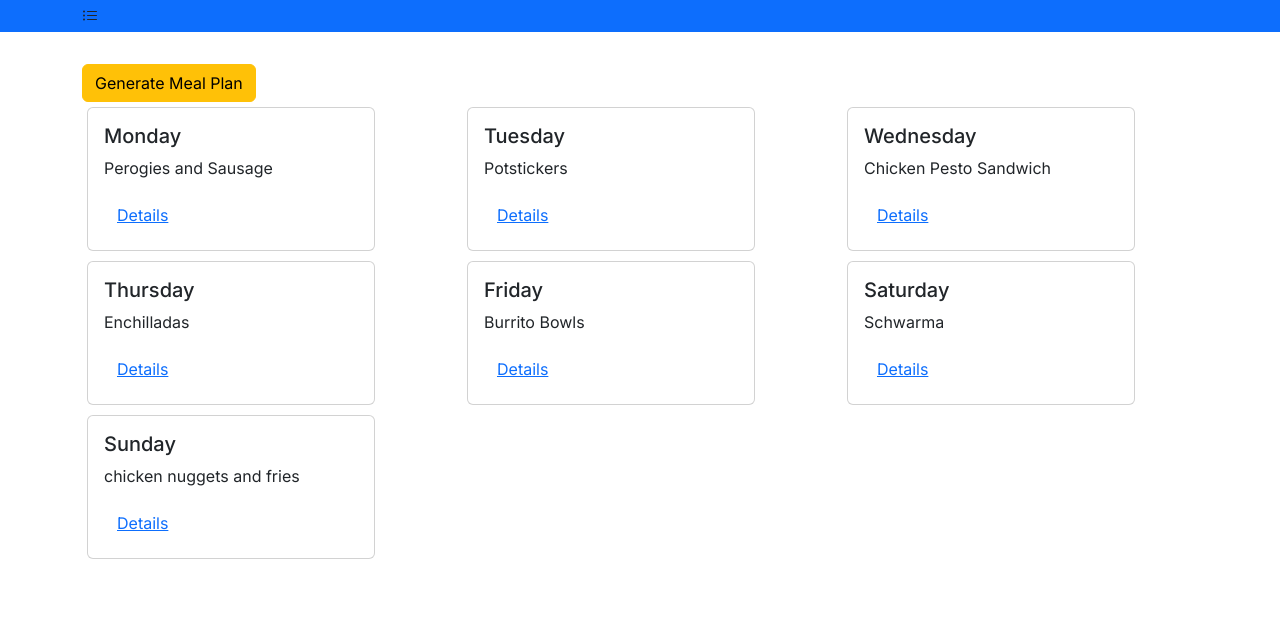
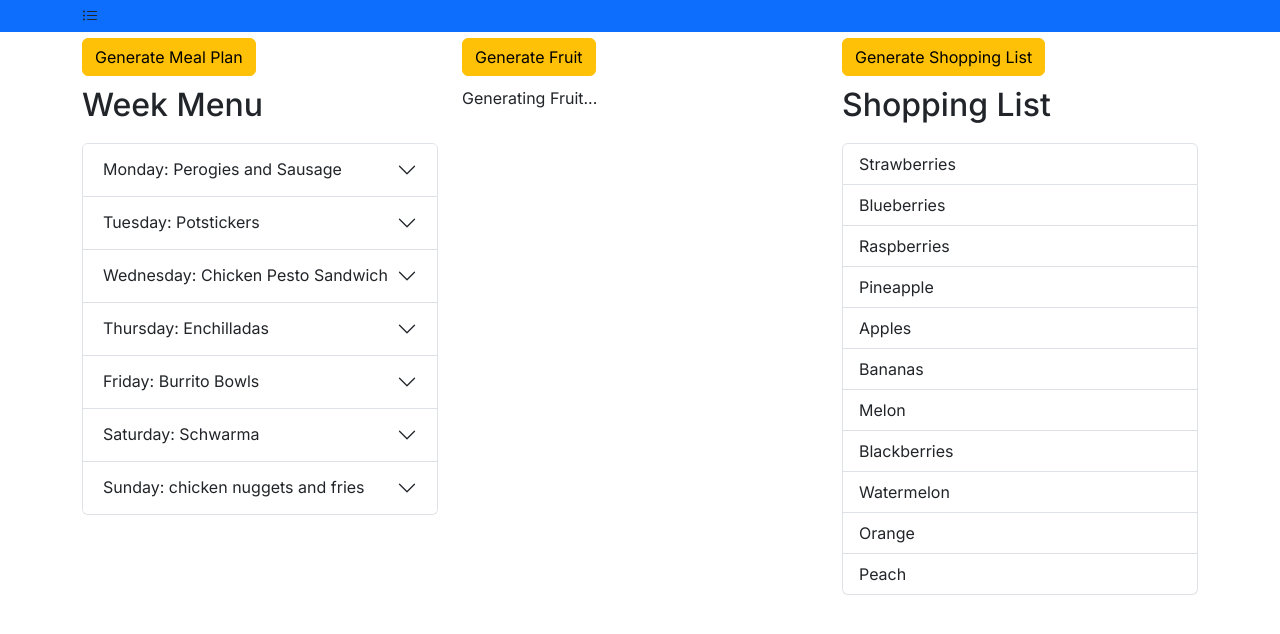
Before and after one commit to KayTV/react-meal-planning, a Next.js app: page / in a window 1280 px wide. Both pictures are taken after a click on the button "Generate Meal Plan". Shown: the top 634 px of the page. Built offline with nearby package versions, Linux system fonts and the light colour scheme.

Commit message:
redoing whole layout for project

```diff
--- a/src/app/components/accordian.tsx
+++ b/src/app/components/accordian.tsx
@@ -17,7 +17,7 @@ const AccordionCommon = <T,>({
     return (
         <Accordion>
             {data.map((value, i) => (
-                <Accordion.Item key={i} eventKey='i'>
+                <Accordion.Item key={value.index} eventKey={value.index}>
                     <Accordion.Header>{value.header}</Accordion.Header>
                     <Accordion.Body>
                         {value.body}
--- /dev/null
+++ b/src/app/components/list.tsx
@@ -0,0 +1,27 @@
+import { ListGroup } from 'react-bootstrap';
+import React from "react";
+
+export type Props = {
+    key: number;
+    data: string[];
+    children?: React.ReactNode;
+  };
+
+const ListCommon = ({
+    key,
+    data,
+    children,
+    }: Props) => {
+
+    return (
+        <ListGroup>
+            {data.map((value, i) => (
+                <ListGroup.Item key={i}>
+                        {value}
+                </ListGroup.Item>
+            ))}
+        </ListGroup>
+    );
+};
+
+  export default ListCommon;
--- a/src/app/globals.css
+++ b/src/app/globals.css
@@ -1,7 +1,7 @@
-.card {
-  margin: 5px;
+.row-padding {
+  padding-bottom: 10px;
 }
 
 .containerClass {
-  margin-top: 5%;
+  margin-top: 3%;
 }
--- a/src/app/pages/meal-plan.tsx
+++ b/src/app/pages/meal-plan.tsx
@@ -1,71 +1,156 @@
  'use client';
 
-import { Button, Card, Col, Row } from 'react-bootstrap';
+import { Accordion, Button, Card, Col, Row } from 'react-bootstrap';
+import {DataDisplay, Meal} from '../../lib/definitions';
 
+import AccordionCommon from '../components/accordian';
 import ButtonCommon from '../components/button';
-import {Meal} from '../../lib/definitions';
+import ListCommon from '../components/list';
 import React from 'react';
 import {days} from '../../lib/days';
+import {fruit} from '../../lib/fruit';
 import {meals} from '../../lib/meals';
 
-const mealsForWeek: Meal[] = meals;
+const mealsArray: Meal[] = meals;
 const daysOfTheWeek = days;
+const fruitArray: string[] = fruit
 
 // generate random meals for a week
 export default function MealPlan() {
     let weekMeals: Meal[] = [];
+    let weekMeals2: DataDisplay[] = [];
+    let weekFruit: string[] = [];
     const [mealsList, setMealsList] = React.useState(weekMeals);
+    const [mealsList2, setMealsList2] = React.useState(weekMeals2);
+    const [fruitList, setFruitList] = React.useState(weekFruit);
     let mealsComplete: boolean = false;
 
     const generateMeals = () => {
         weekMeals = [];
+        weekMeals2 = [];
         setMealsList([]);
+        setMealsList2([]);
         while (weekMeals.length !== 7) {
             mealsComplete = false;
-            const randomObject = mealsForWeek[Math.floor(Math.random() * mealsForWeek.length)];
+            const randomObject = mealsArray[Math.floor(Math.random() * mealsArray.length)];
             const isRepeat = weekMeals.find(x => x.name === randomObject.name);
             if (isRepeat === undefined) {
                 randomObject.index = weekMeals.length;
                 randomObject.day = days[randomObject.index];
+                const test: DataDisplay = {
+                    index: randomObject.index.toString(),
+                    header: randomObject.day + ': ' + randomObject.name,
+                    body: 'this is the body'
+                }
                 weekMeals.push(randomObject);
+                weekMeals2.push(test);
             }
         }
         mealsComplete = true;
         setMealsList(weekMeals);
-        console.log(weekMeals);
+        setMealsList2(weekMeals2);
     }
+
+    const generateFruit = () => {
+        weekFruit = [];
+        setFruitList([]);
+        while (weekFruit.length !== 3) {
+            const randomObject = fruitArray[Math.floor(Math.random() * fruitArray.length)];
+            const isRepeat = weekFruit.find(x => x === randomObject);
+            if (isRepeat === undefined) {
+                weekFruit.push(randomObject);
+            }
+        }
+        console.log(weekFruit);
+        setFruitList(weekFruit);
+    }
+
     return (
-        <div>
-            <Row>
-                <Col md={3}>
+        <>
+            <Row className='row-padding'>
+                <Col md={4}>
                     <ButtonCommon
                             onClick={generateMeals}
                             className="warning">
                             Generate Meal Plan
                     </ButtonCommon>
                 </Col>
+                <Col md={4}>
+                    <ButtonCommon
+                            onClick={generateFruit}
+                            className="warning">
+                            Generate Fruit
+                    </ButtonCommon>
+                </Col>
+                <Col md={4}>
+                    <ButtonCommon
+                            onClick={generateMeals}
+                            className="warning">
+                            Generate Shopping List
+                    </ButtonCommon>
+                </Col>
             </Row>
+            <Row>
+                <Col md={4}>
                     {mealsList.length === 7 ? (
+                    <>
+                        <Row className='row-padding'>
+                            <Col md={12}>
+                                <h2>Week Menu</h2>
+                            </Col>
+                        </Row>
                         <Row>
-                    {mealsList.map((meal, index) => (
-                        <Col key={index}>
-                        <Card className='card' style={{ width: '18rem' }}>
-                            {/* <Card.Img variant="top" src="holder.js/100px180" /> */}
-                            <Card.Body>
-                                <Card.Title>{meal.day}</Card.Title>
-                                <Card.Text>
-                                    {meal.name}
-                                </Card.Text>
-                                <Button variant="link">Details</Button>
-                            </Card.Body>
-                        </Card>
+                            <Col md={12}>
+                                <AccordionCommon key={0} data={mealsList2}>
+                                </AccordionCommon>
                             </Col>
-                    ))}
                         </Row>
+                    </>
                     ) : (
-                <p>Generating Meals</p>
+                        <p>Generating Meals...</p>
                     )}
-        </div>
+                </Col>
+                <Col md={4}>
+                    {fruitList.length === 3 ? (
+                    <>
+                        <Row className='row-padding'>
+                            <Col md={12}>
+                                <h2>Fruit for the Week</h2>
+                            </Col>
+                        </Row>
+                        <Row>
+                            <Col md={12}>
+                                <ListCommon key={0} data={fruitList}>
+                                </ListCommon>
+                            </Col>
+                        </Row>
+                    </>
+                    ) : (
+                        <p>Generating Fruit...</p>
+                    )}
+                </Col>
+                <Col md={4}>
+                    {mealsList.length === 7 ? (
+                    <>
+                        <Row className='row-padding'>
+                            <Col md={12}>
+                                <h2>Shopping List</h2>
+                            </Col>
+                        </Row>
+                        <Row>
+                            <Col md={12}>
+                                <ListCommon key={0} data={fruitArray}>
+                                </ListCommon>
+                            </Col>
+                        </Row>
+                    </>
+                    ) : (
+                        <p>Generating Shopping List...</p>
+                    )}
+                </Col>
+            </Row>
+
+        </>
     )
 
 }
--- a/src/lib/definitions.ts
+++ b/src/lib/definitions.ts
@@ -8,7 +8,7 @@ export type Meal = {
 };
 
 export type DataDisplay = {
-  index: number;
+  index: string;
   header: string;
   body: string;
 }
```
Also changed, not shown: src/app/shopping-list/shopping-list.tsx (added). Lines whose indentation alone changed are shown as unchanged.
